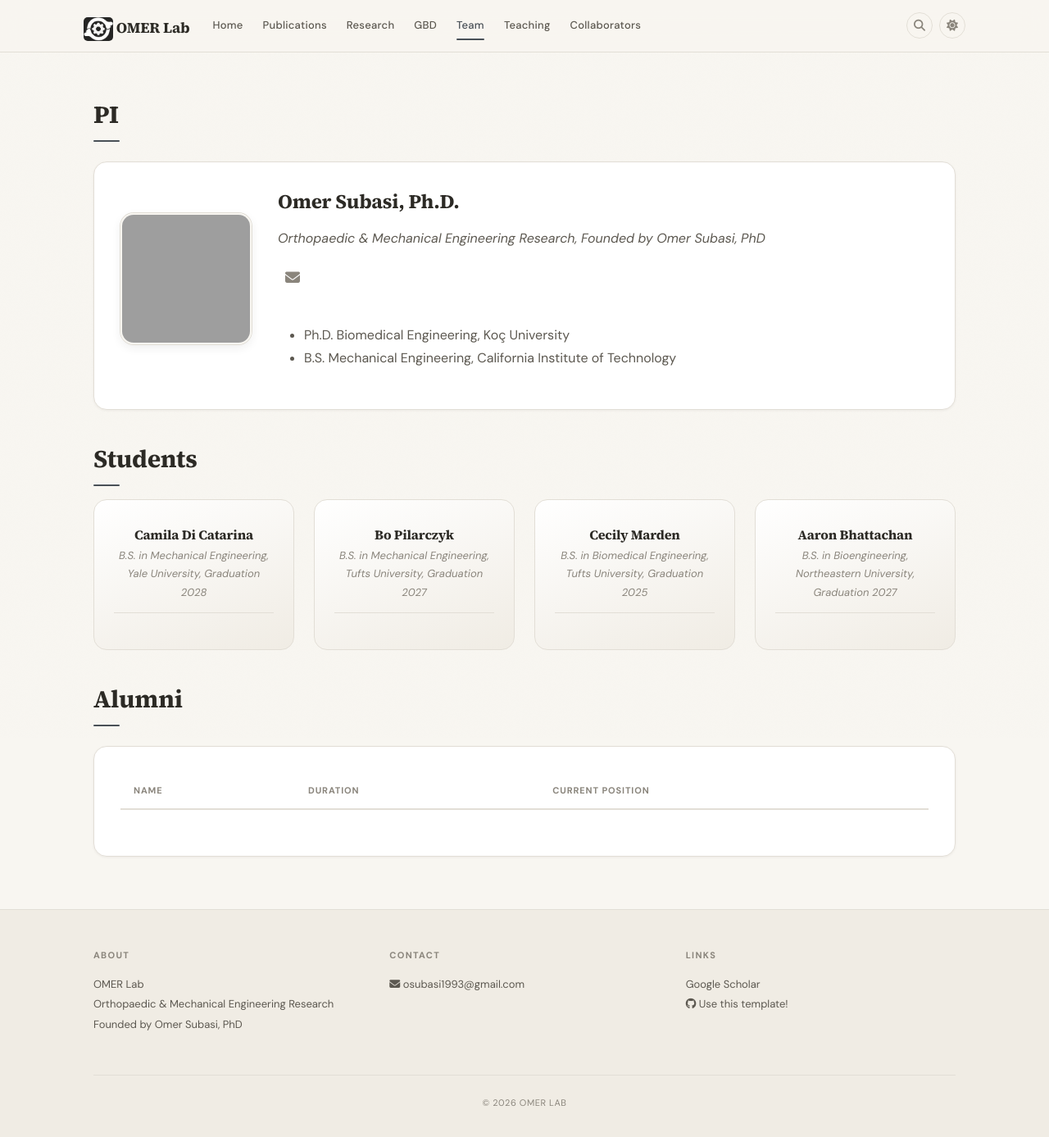
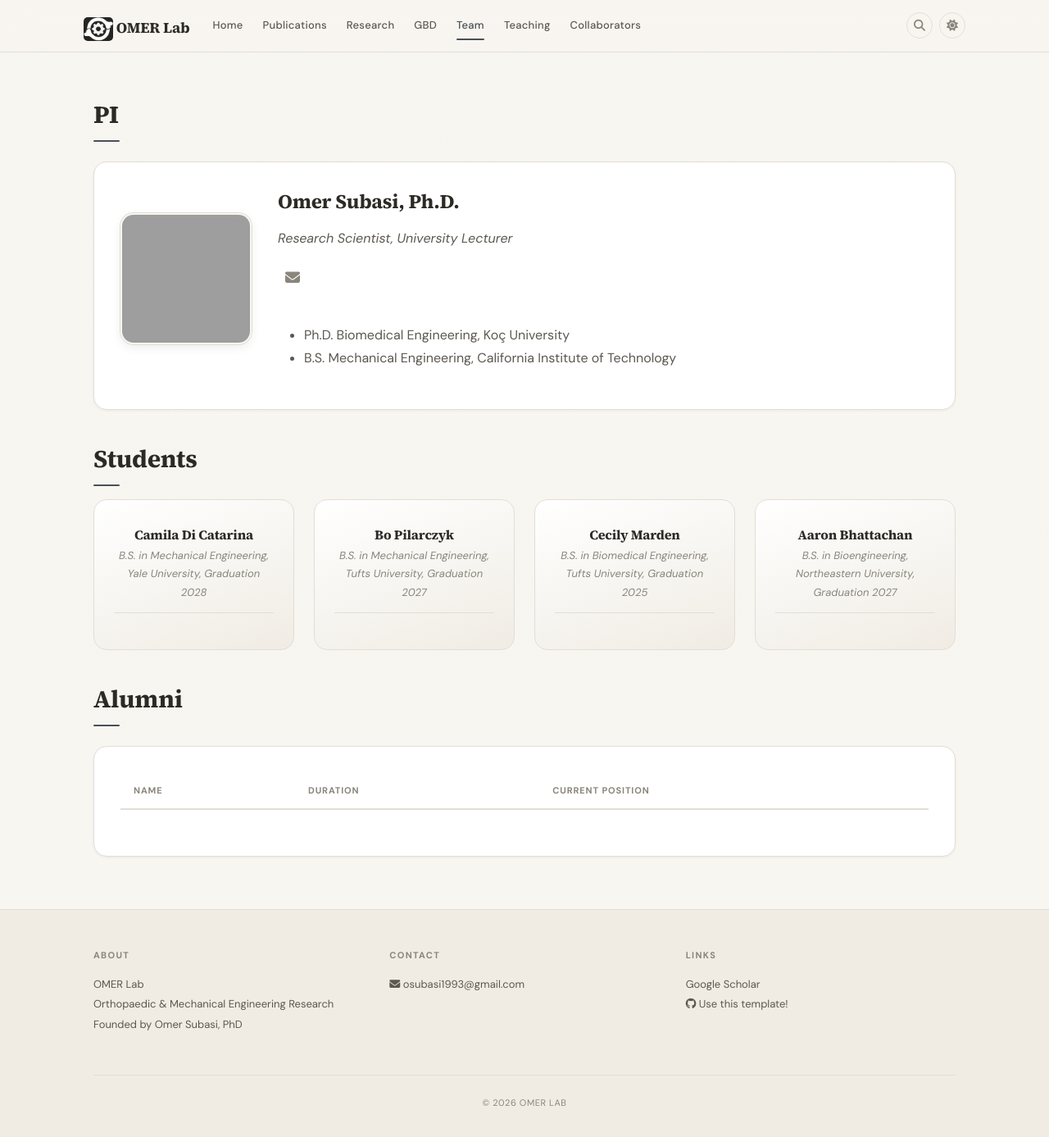
Before and after one commit to osubasi25/osubasi25.github.io, a Jekyll site: the page built from _pages/team.md, in a window 1280 px wide. Shown: the whole page at 82% size. Built offline with Jekyll 4.4.1, drawn with Linux system fonts in a browser that asks for light colours; a style sheet for code colours, icons or effects is not loaded; grey boxes are pictures that could not be loaded.

Commit message:
Update team.md

```diff
--- a/_pages/team.md
+++ b/_pages/team.md
@@ -12,7 +12,7 @@ permalink: /team/
 <img src="{{ site.url }}{{ site.baseurl }}/images/{{ site.photo }}" class="pi-photo" alt="Omer Subasi, Ph.D." loading="lazy">
 <div>
 <h3 class="pi-name">Omer Subasi, Ph.D. </h3>
-<p style="font-style: italic; color: var(--text-secondary);">{{ site.title }}, {{ site.institution }}</p>
+<p style="font-style: italic; color: var(--text-secondary);">Research Scientist, University Lecturer</p>
 <div class="pi-links">
 {% if site.email %}<a href="mailto:{{ site.email }}" class="icon-link" title="Email"><i class="fa-solid fa-envelope"></i></a>{% endif %}
 {% if site.links.google_scholar and site.links.google_scholar != "" %}<a href="{{ site.links.google_scholar }}" class="icon-link" title="Google Scholar"><i class="ai ai-google-scholar"></i></a>{% endif %}
```
